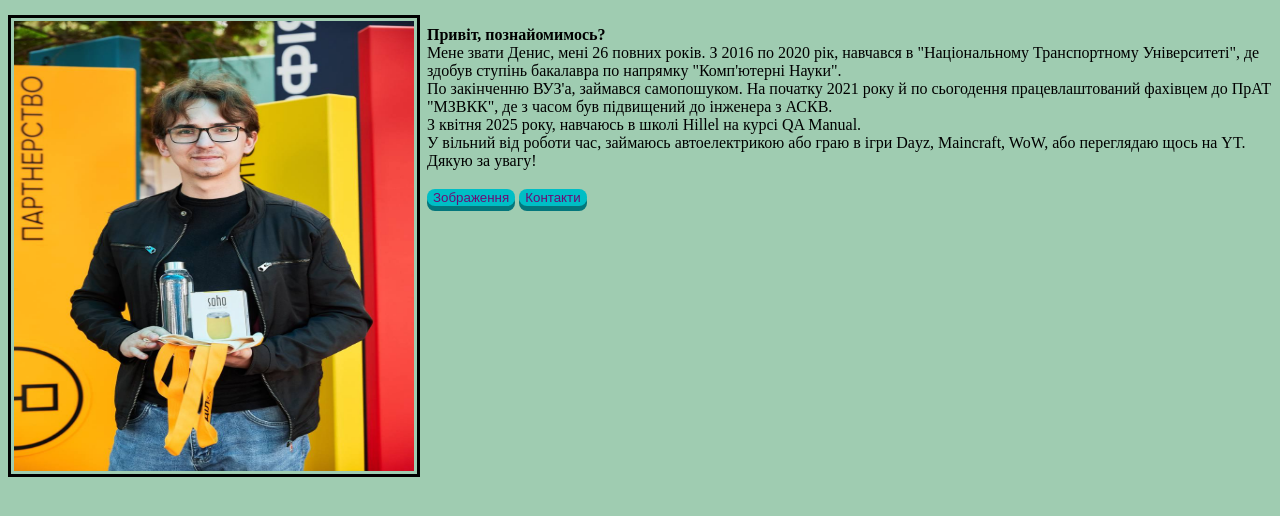
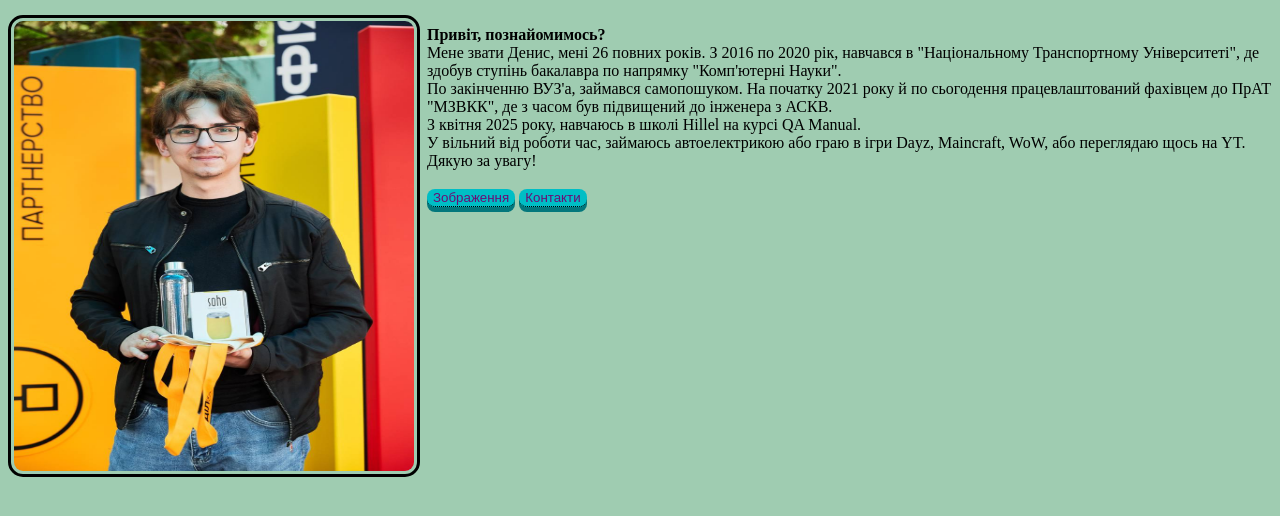
Before and after one commit to scraven15/QAManual_dP, a plain HTML site: page index.html in a window 1280 px wide. Drawn offline with Linux system fonts and the light colour scheme.

Commit message:
upgrade from 22.1

```diff
--- a/css/style1.css
+++ b/css/style1.css
@@ -5,7 +5,9 @@ body{
 .leftimg{
     float:left;
     margin: 7px 7px 7px 0;
-    padding: 3px; border: black solid 3px;}
+    padding: 3px;
+    border: black solid 3px;
+    border-radius: 15px;}
 
 .btn-new{
     border: none;
@@ -20,3 +22,8 @@ body{
     box-shadow: none;
     position: relative;
     top: 5px;}
+
+.tooltip {
+    position: relative;
+    display: inline-block;
+    border-bottom: 1px dotted black;}
--- a/index.html
+++ b/index.html
@@ -16,8 +16,8 @@
 З квітня 2025 року, навчаюсь в школі Hillel на курсі QA Manual.<br>
 У вільний від роботи час, займаюсь автоелектрикою або граю в ігри Dayz, Maincraft, WoW, або переглядаю щось на YT.<br>
 Дякую за увагу!</a><br><br>
-<a href="pages/gallery.html"><input type="button" value="Зображення" class="btn-new"></a>
-<a href="pages/contact.html"><input type="button" value="Контакти" class="btn-new"></a>
+<a href="pages/gallery.html"><input type="button" value="Зображення" class="btn-new tooltip" title="Натисни та отримай рандом фотки"></a>
+<a href="pages/contact.html"><input type="button" value="Контакти" class="btn-new tooltip" title="Натиски щоб дізнатись як з контактувати зі мною"></a>
 
 </body>
 </html>
```
